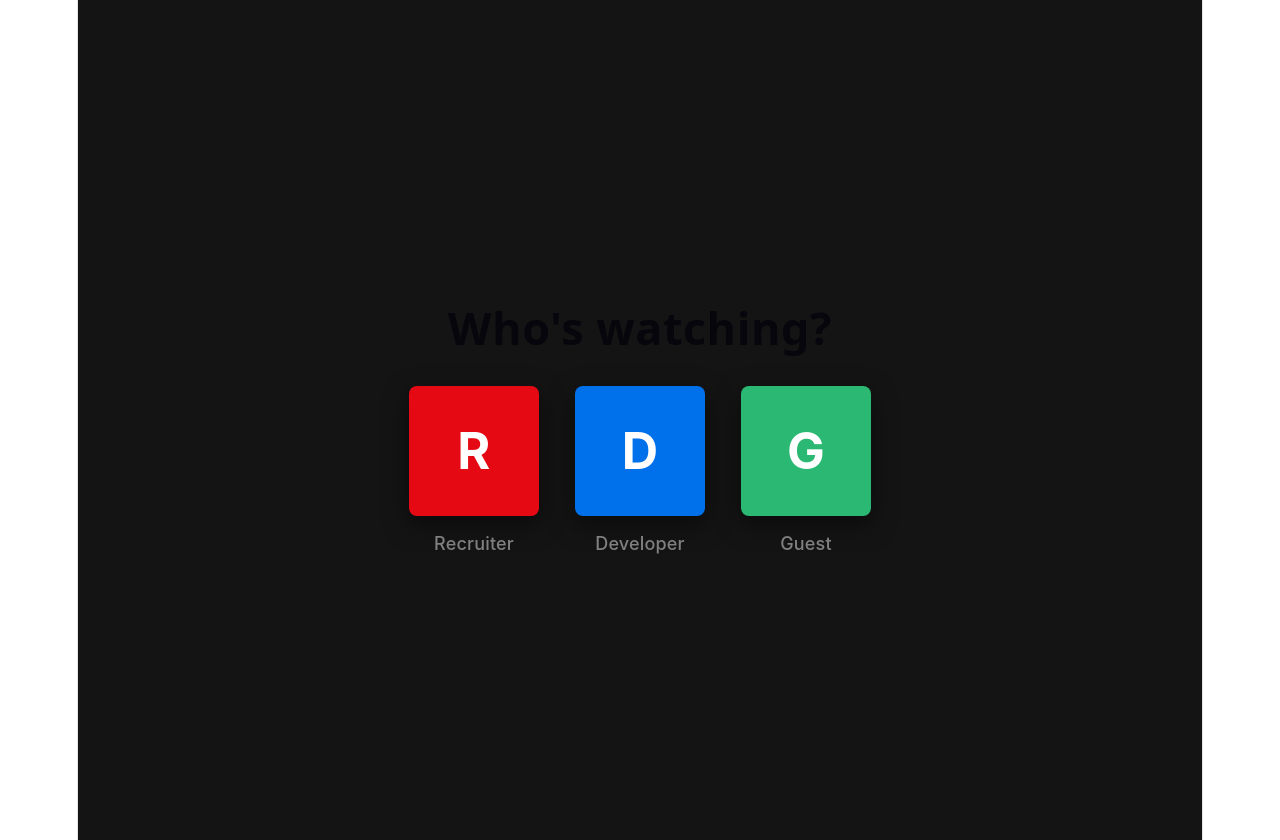
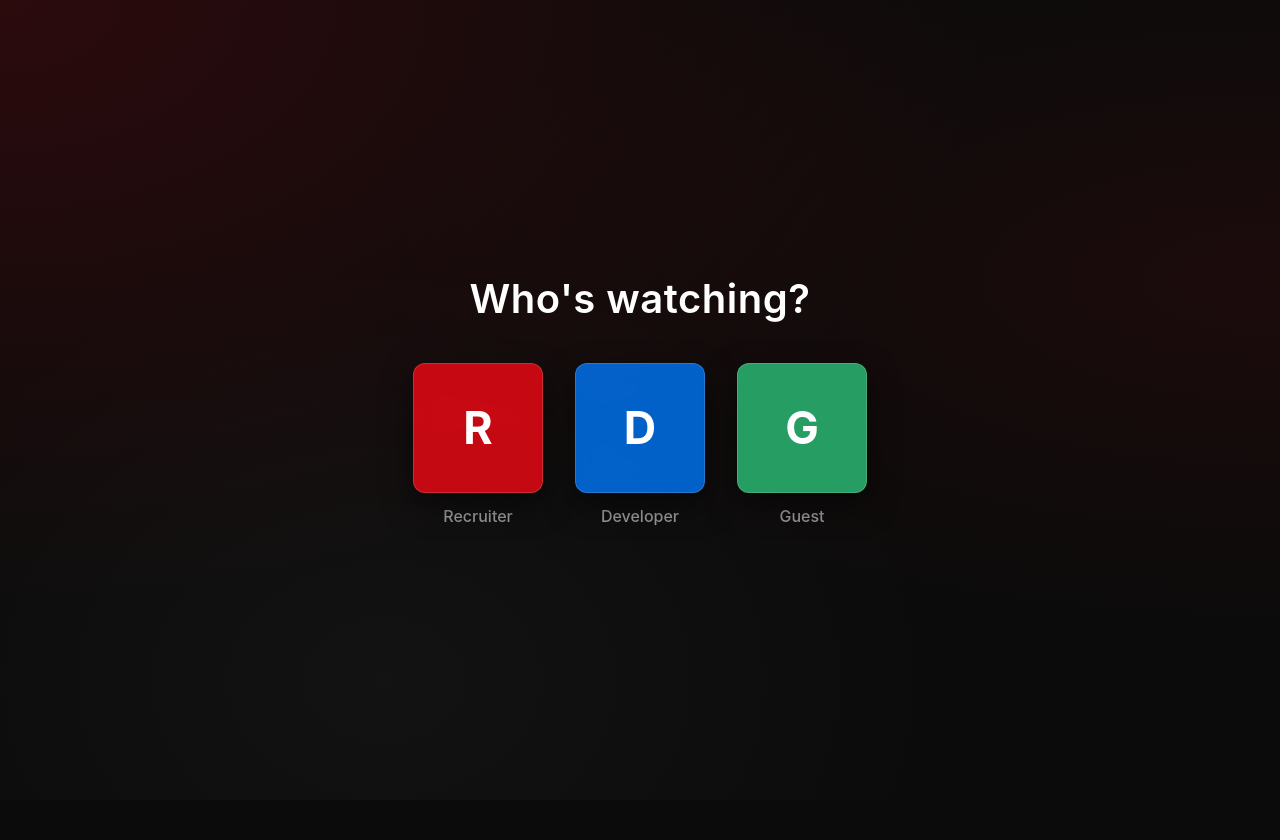
Before and after one commit to vigneshSuprithB/my-netflix-portfolio, a React (Vite) app: page / in a window 1280 px wide. After the commit the page ends 800 px from the top, so only its background shows below. Built offline with nearby package versions, Linux system fonts and the light colour scheme.

Commit message:
Deploy full dark frosted glass aesthetic

```diff
--- a/src/App.tsx
+++ b/src/App.tsx
@@ -5,18 +5,16 @@ import { Play, FileText, ExternalLink, GraduationCap, Briefcase } from 'lucide-r
 export default function App() {
   const [entered, setEntered] = useState(false);
 
-  // Netflix Profile Gate
+  // Netflix Profile Gate ("Who's watching?")
   if (!entered) {
     return (
       <div style={{
         minHeight: '100vh',
-        backgroundColor: '#141414',
         display: 'flex',
         flexDirection: 'column',
         alignItems: 'center',
         justifyContent: 'center',
         color: '#ffffff',
-        fontFamily: '-apple-system, BlinkMacSystemFont, "Segoe UI", Roboto, sans-serif',
         padding: '20px'
       }}>
         <h1 style={{ fontSize: '2.5rem', fontWeight: 600, marginBottom: '2.5rem', letterSpacing: '0.5px' }}>
@@ -24,9 +22,9 @@ export default function App() {
         </h1>
         <div style={{ display: 'flex', gap: '2rem', flexWrap: 'wrap', justifyContent: 'center' }}>
           {[
-            { label: 'Recruiter', color: '#E50914' },
-            { label: 'Developer', color: '#0071eb' },
-            { label: 'Guest', color: '#2bb872' },
+            { label: 'Recruiter', color: 'rgba(229, 9, 20, 0.85)' },
+            { label: 'Developer', color: 'rgba(0, 113, 235, 0.85)' },
+            { label: 'Guest', color: 'rgba(43, 184, 114, 0.85)' },
           ].map((profile, i) => (
             <div
               key={i}
@@ -39,24 +37,27 @@ export default function App() {
                 gap: '0.8rem',
                 transition: 'transform 0.2s ease'
               }}
-              onMouseEnter={(e) => (e.currentTarget.style.transform = 'scale(1.05)')}
+              onMouseEnter={(e) => (e.currentTarget.style.transform = 'scale(1.06)')}
               onMouseLeave={(e) => (e.currentTarget.style.transform = 'scale(1.0)')}
             >
               <div style={{
                 width: '130px',
                 height: '130px',
                 backgroundColor: profile.color,
-                borderRadius: '8px',
+                backdropFilter: 'blur(10px)',
+                WebkitBackdropFilter: 'blur(10px)',
+                borderRadius: '12px',
+                border: '1px solid rgba(255, 255, 255, 0.15)',
                 display: 'flex',
                 alignItems: 'center',
                 justifyContent: 'center',
                 fontSize: '2.8rem',
                 fontWeight: 'bold',
-                boxShadow: '0 8px 24px rgba(0,0,0,0.5)'
+                boxShadow: '0 12px 30px rgba(0,0,0,0.5)'
               }}>
                 {profile.label[0]}
               </div>
-              <span style={{ color: '#808080', fontSize: '1rem', fontWeight: 500 }}>
+              <span style={{ color: '#999', fontSize: '1rem', fontWeight: 500 }}>
                 {profile.label}
               </span>
             </div>
@@ -66,31 +67,25 @@ export default function App() {
     );
   }
 
-  // Main Netflix Portfolio View
+  // Main Dark Glass Netflix Portfolio
   return (
-    <div style={{
-      minHeight: '100vh',
-      backgroundColor: '#141414',
-      color: '#ffffff',
-      fontFamily: '-apple-system, BlinkMacSystemFont, "Segoe UI", Roboto, sans-serif',
-      paddingBottom: '5rem'
-    }}>
-      {/* Sticky Top Navbar */}
+    <div style={{ minHeight: '100vh', color: '#ffffff', paddingBottom: '5rem' }}>
+      {/* Frosted Glass Navbar */}
       <nav style={{
         position: 'sticky',
         top: 0,
         zIndex: 50,
-  backgroundColor: 'rgba(15, 15, 15, 0.65)',
+        backgroundColor: 'rgba(12, 12, 12, 0.7)',
         backdropFilter: 'blur(16px)',
         WebkitBackdropFilter: 'blur(16px)',
         borderBottom: '1px solid rgba(255, 255, 255, 0.08)',
         padding: '1.2rem 3rem',
         display: 'flex',
         justifyContent: 'space-between',
-  alignItems: 'center',
+        alignItems: 'center'
       }}>
         <div style={{ display: 'flex', alignItems: 'center', gap: '2rem' }}>
-          <span style={{ color: '#9409e5', fontSize: '1.8rem', fontWeight: 900, letterSpacing: '-0.5px' }}>
+          <span style={{ color: '#E50914', fontSize: '1.8rem', fontWeight: 900, letterSpacing: '-0.5px' }}>
             VIGNESH
           </span>
           <div style={{ display: 'flex', gap: '1.25rem', fontSize: '0.9rem' }}>
@@ -110,17 +105,19 @@ export default function App() {
           <button
             onClick={() => setEntered(false)}
             style={{
-              background: '#2b2b2b',
+              background: 'rgba(255, 255, 255, 0.08)',
               color: '#fff',
-              border: '1px solid #444',
+              border: '1px solid rgba(255, 255, 255, 0.12)',
+              backdropFilter: 'blur(8px)',
+              WebkitBackdropFilter: 'blur(8px)',
               padding: '6px 14px',
-              borderRadius: '4px',
+              borderRadius: '6px',
               cursor: 'pointer',
               fontSize: '0.8rem',
               fontWeight: 500
             }}
           >
-            Exit
+            Switch Profile
           </button>
         </div>
       </nav>
@@ -141,11 +138,12 @@ export default function App() {
             <span style={{
               backgroundColor: 'rgba(229, 9, 20, 0.2)',
               color: '#E50914',
-              padding: '3px 8px',
-              borderRadius: '3px',
+              padding: '4px 10px',
+              borderRadius: '4px',
               fontSize: '0.75rem',
               fontWeight: 800,
-              letterSpacing: '1px'
+              letterSpacing: '1px',
+              border: '1px solid rgba(229, 9, 20, 0.3)'
             }}>
               NETFLIX ORIGINAL
             </span>
@@ -171,10 +169,11 @@ export default function App() {
                 gap: '0.5rem',
                 backgroundColor: '#ffffff',
                 color: '#000000',
-                padding: '0.75rem 1.75rem',
-                borderRadius: '4px',
+                padding: '0.8rem 1.8rem',
+                borderRadius: '6px',
                 fontWeight: 700,
-                textDecoration: 'none'
+                textDecoration: 'none',
+                boxShadow: '0 4px 14px rgba(255, 255, 255, 0.15)'
               }}
             >
               <Play size={18} fill="#000" /> View Episodes
@@ -187,42 +186,44 @@ export default function App() {
                 display: 'inline-flex',
                 alignItems: 'center',
                 gap: '0.5rem',
-                backgroundColor: 'rgba(109, 109, 110, 0.7)',
+                backgroundColor: 'rgba(255, 255, 255, 0.1)',
+                backdropFilter: 'blur(10px)',
+                WebkitBackdropFilter: 'blur(10px)',
+                border: '1px solid rgba(255, 255, 255, 0.15)',
                 color: '#ffffff',
-                padding: '0.75rem 1.75rem',
-                borderRadius: '4px',
+                padding: '0.8rem 1.8rem',
+                borderRadius: '6px',
                 fontWeight: 700,
                 textDecoration: 'none'
               }}
             >
-              <FileText size={18} /> View Resume
+              <FileText size={18} /> View CV
             </a>
           </div>
         </div>
 
-        {/* Hero Photo Card */}
+        {/* Frosted Glass Photo Card */}
         <div style={{
           width: '280px',
           height: '360px',
-          backgroundColor: '#1c1c1c',
-          borderRadius: '12px',
+          backgroundColor: 'rgba(255, 255, 255, 0.03)',
+          backdropFilter: 'blur(12px)',
+          WebkitBackdropFilter: 'blur(12px)',
+          borderRadius: '16px',
           overflow: 'hidden',
-          border: '1px solid #333',
-          boxShadow: '0 12px 30px rgba(0,0,0,0.7)',
+          border: '1px solid rgba(255, 255, 255, 0.12)',
+          boxShadow: '0 20px 40px rgba(0, 0, 0, 0.6), inset 0 1px 0 rgba(255, 255, 255, 0.1)',
           flexShrink: 0
         }}>
           <img
             src={myPortfolio.heroImage}
             alt={myPortfolio.name}
-            style={{ width: '100%', height: '100%', objectFit: 'cover' }}
-            onError={(e) => {
-              e.currentTarget.style.display = 'none';
-            }}
+            style={{ width: '100%', height: '100%', objectFit: 'cover', display: 'block' }}
           />
         </div>
       </section>
 
-      {/* Featured Projects / Episodes */}
+      {/* Featured Projects / Episodes (Frosted Glass Cards) */}
       <section id="projects" style={{ maxWidth: '1150px', margin: '3rem auto 0', padding: '0 2rem' }}>
         <h2 style={{ fontSize: '1.6rem', fontWeight: 700, borderLeft: '4px solid #E50914', paddingLeft: '1rem', marginBottom: '1.5rem', textAlign: 'left' }}>
           Season 1: Featured Projects
@@ -232,10 +233,13 @@ export default function App() {
             <div
               key={idx}
               style={{
-                backgroundColor: '#181818',
-                padding: '1.75rem',
-                borderRadius: '8px',
-                border: '1px solid #282828',
+                backgroundColor: 'rgba(24, 24, 27, 0.55)',
+                backdropFilter: 'blur(14px)',
+                WebkitBackdropFilter: 'blur(14px)',
+                padding: '1.8rem',
+                borderRadius: '12px',
+                border: '1px solid rgba(255, 255, 255, 0.08)',
+                boxShadow: '0 10px 30px rgba(0, 0, 0, 0.4), inset 0 1px 0 rgba(255, 255, 255, 0.05)',
                 display: 'flex',
                 flexDirection: 'column',
                 justifyContent: 'space-between',
@@ -255,7 +259,8 @@ export default function App() {
                     <span
                       key={i}
                       style={{
-                        backgroundColor: '#262626',
+                        backgroundColor: 'rgba(255, 255, 255, 0.06)',
+                        border: '1px solid rgba(255, 255, 255, 0.08)',
                         color: '#ccc',
                         fontSize: '0.75rem',
                         padding: '4px 10px',
@@ -296,10 +301,19 @@ export default function App() {
         </h2>
         <div style={{ display: 'grid', gridTemplateColumns: 'repeat(auto-fit, minmax(320px, 1fr))', gap: '1.5rem' }}>
           {/* Education */}
-          <div style={{ backgroundColor: '#181818', padding: '1.5rem', borderRadius: '8px', border: '1px solid #282828', textAlign: 'left' }}>
-            <div style={{ display: 'flex', alignItems: 'center', gap: '0.5rem', color: '#E50914', marginBottom: '1rem' }}>
-              <GraduationCap size={20} />
-              <h3 style={{ fontSize: '1.1rem', color: '#fff', margin: 0 }}>Education</h3>
+          <div style={{
+            backgroundColor: 'rgba(24, 24, 27, 0.45)',
+            backdropFilter: 'blur(12px)',
+            WebkitBackdropFilter: 'blur(12px)',
+            padding: '1.8rem',
+            borderRadius: '12px',
+            border: '1px solid rgba(255, 255, 255, 0.08)',
+            boxShadow: '0 8px 24px rgba(0, 0, 0, 0.35)',
+            textAlign: 'left'
+          }}>
+            <div style={{ display: 'flex', alignItems: 'center', gap: '0.5rem', color: '#E50914', marginBottom: '1.25rem' }}>
+              <GraduationCap size={22} />
+              <h3 style={{ fontSize: '1.15rem', color: '#fff', margin: 0 }}>Education</h3>
             </div>
             {myPortfolio.education?.map((edu, idx) => (
               <div key={idx} style={{ marginBottom: '1rem' }}>
@@ -314,10 +328,19 @@ export default function App() {
           </div>
 
           {/* Experience */}
-          <div style={{ backgroundColor: '#181818', padding: '1.5rem', borderRadius: '8px', border: '1px solid #282828', textAlign: 'left' }}>
-            <div style={{ display: 'flex', alignItems: 'center', gap: '0.5rem', color: '#E50914', marginBottom: '1rem' }}>
-              <Briefcase size={20} />
-              <h3 style={{ fontSize: '1.1rem', color: '#fff', margin: 0 }}>Experience</h3>
+          <div style={{
+            backgroundColor: 'rgba(24, 24, 27, 0.45)',
+            backdropFilter: 'blur(12px)',
+            WebkitBackdropFilter: 'blur(12px)',
+            padding: '1.8rem',
+            borderRadius: '12px',
+            border: '1px solid rgba(255, 255, 255, 0.08)',
+            boxShadow: '0 8px 24px rgba(0, 0, 0, 0.35)',
+            textAlign: 'left'
+          }}>
+            <div style={{ display: 'flex', alignItems: 'center', gap: '0.5rem', color: '#E50914', marginBottom: '1.25rem' }}>
+              <Briefcase size={22} />
+              <h3 style={{ fontSize: '1.15rem', color: '#fff', margin: 0 }}>Experience</h3>
             </div>
             {myPortfolio.experience?.map((exp, idx) => (
               <div key={idx} style={{ marginBottom: '1rem' }}>
@@ -333,7 +356,7 @@ export default function App() {
         </div>
       </section>
 
-      {/* Tech Skills */}
+      {/* Glass Tech Skills */}
       <section id="skills" style={{ maxWidth: '1150px', margin: '4rem auto 0', padding: '0 2rem' }}>
         <h2 style={{ fontSize: '1.6rem', fontWeight: 700, borderLeft: '4px solid #E50914', paddingLeft: '1rem', marginBottom: '1.5rem', textAlign: 'left' }}>
           Tech Universe
@@ -343,13 +366,16 @@ export default function App() {
             <span
               key={idx}
               style={{
-                backgroundColor: '#1f1f1f',
-                border: '1px solid #333',
+                backgroundColor: 'rgba(255, 255, 255, 0.05)',
+                backdropFilter: 'blur(8px)',
+                WebkitBackdropFilter: 'blur(8px)',
+                border: '1px solid rgba(255, 255, 255, 0.1)',
                 padding: '0.6rem 1.2rem',
-                borderRadius: '6px',
+                borderRadius: '20px',
                 fontSize: '0.9rem',
-                color: '#e0e0e0',
-                fontWeight: 500
+                color: '#e5e5e5',
+                fontWeight: 500,
+                boxShadow: '0 4px 12px rgba(0,0,0,0.2)'
               }}
             >
               {skill}
--- a/src/index.css
+++ b/src/index.css
@@ -1,111 +1,21 @@
-:root {
-  --text: #6b6375;
-  --text-h: #08060d;
-  --bg: #fff;
-  --border: #e5e4e7;
-  --code-bg: #f4f3ec;
-  --accent: #aa3bff;
-  --accent-bg: rgba(170, 59, 255, 0.1);
-  --accent-border: rgba(170, 59, 255, 0.5);
-  --social-bg: rgba(244, 243, 236, 0.5);
-  --shadow:
-    rgba(0, 0, 0, 0.1) 0 10px 15px -3px, rgba(0, 0, 0, 0.05) 0 4px 6px -2px;
-
-  --sans: system-ui, 'Segoe UI', Roboto, sans-serif;
-  --heading: system-ui, 'Segoe UI', Roboto, sans-serif;
-  --mono: ui-monospace, Consolas, monospace;
-
-  font: 18px/145% var(--sans);
-  letter-spacing: 0.18px;
-  color-scheme: light dark;
-  color: var(--text);
-  background: var(--bg);
-  font-synthesis: none;
-  text-rendering: optimizeLegibility;
-  -webkit-font-smoothing: antialiased;
-  -moz-osx-font-smoothing: grayscale;
-
-  @media (max-width: 1024px) {
-    font-size: 16px;
-  }
+* {
+  box-sizing: border-box;
+  margin: 0;
+  padding: 0;
 }
 
-@media (prefers-color-scheme: dark) {
-  :root {
-    --text: #9ca3af;
-    --text-h: #f3f4f6;
-    --bg: #16171d;
-    --border: #2e303a;
-    --code-bg: #1f2028;
-    --accent: #c084fc;
-    --accent-bg: rgba(192, 132, 252, 0.15);
-    --accent-border: rgba(192, 132, 252, 0.5);
-    --social-bg: rgba(47, 48, 58, 0.5);
-    --shadow:
-      rgba(0, 0, 0, 0.4) 0 10px 15px -3px, rgba(0, 0, 0, 0.25) 0 4px 6px -2px;
-  }
-
-  #social .button-icon {
-    filter: invert(1) brightness(2);
-  }
-}
-
-#root {
-  width: 1126px;
-  max-width: 100%;
-  margin: 0 auto;
-  text-align: center;
-  border-inline: 1px solid var(--border);
-  min-height: 100svh;
-  display: flex;
-  flex-direction: column;
-  box-sizing: border-box;
+html {
+  scroll-behavior: smooth;
 }
 
 body {
-  margin: 0;
+  background-color: #0b0b0b;
+  background-image:
+    radial-gradient(at 0% 0%, rgba(229, 9, 20, 0.15) 0px, transparent 55%),
+    radial-gradient(at 100% 35%, rgba(229, 9, 20, 0.08) 0px, transparent 50%),
+    radial-gradient(at 30% 85%, rgba(255, 255, 255, 0.03) 0px, transparent 45%);
+  background-attachment: fixed;
+  color: #ffffff;
+  font-family: -apple-system, BlinkMacSystemFont, "Segoe UI", Roboto, sans-serif;
+  overflow-x: hidden;
 }
-
-h1,
-h2 {
-  font-family: var(--heading);
-  font-weight: 500;
-  color: var(--text-h);
-}
-
-h1 {
-  font-size: 56px;
-  letter-spacing: -1.68px;
-  margin: 32px 0;
-  @media (max-width: 1024px) {
-    font-size: 36px;
-    margin: 20px 0;
-  }
-}
-h2 {
-  font-size: 24px;
-  line-height: 118%;
-  letter-spacing: -0.24px;
-  margin: 0 0 8px;
-  @media (max-width: 1024px) {
-    font-size: 20px;
-  }
-}
-p {
-  margin: 0;
-}
-
-code,
-.counter {
-  font-family: var(--mono);
-  display: inline-flex;
-  border-radius: 4px;
-  color: var(--text-h);
-}
-
-code {
-  font-size: 15px;
-  line-height: 135%;
-  padding: 4px 8px;
-  background: var(--code-bg);
-}
```
Lines whose indentation alone changed are shown as unchanged.
